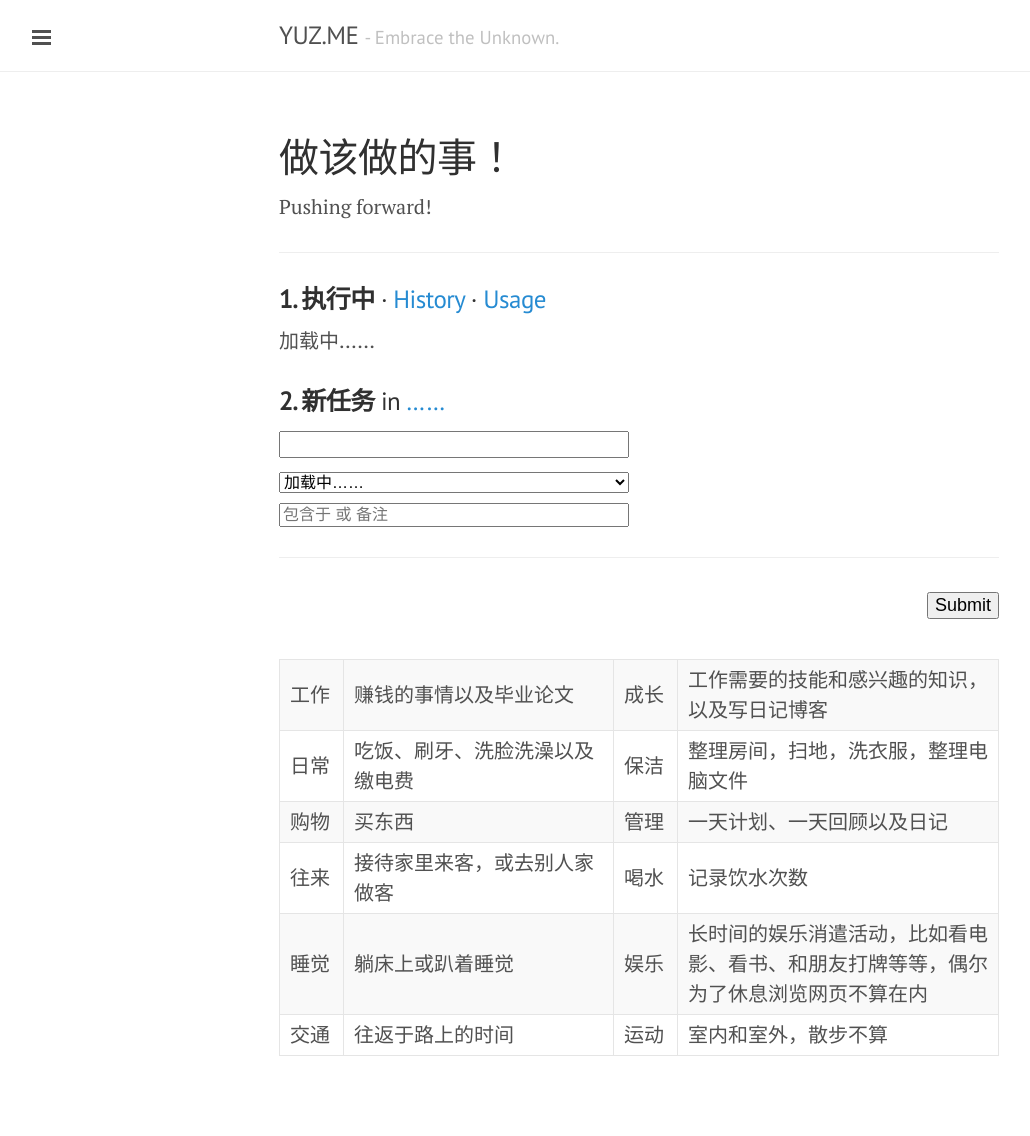
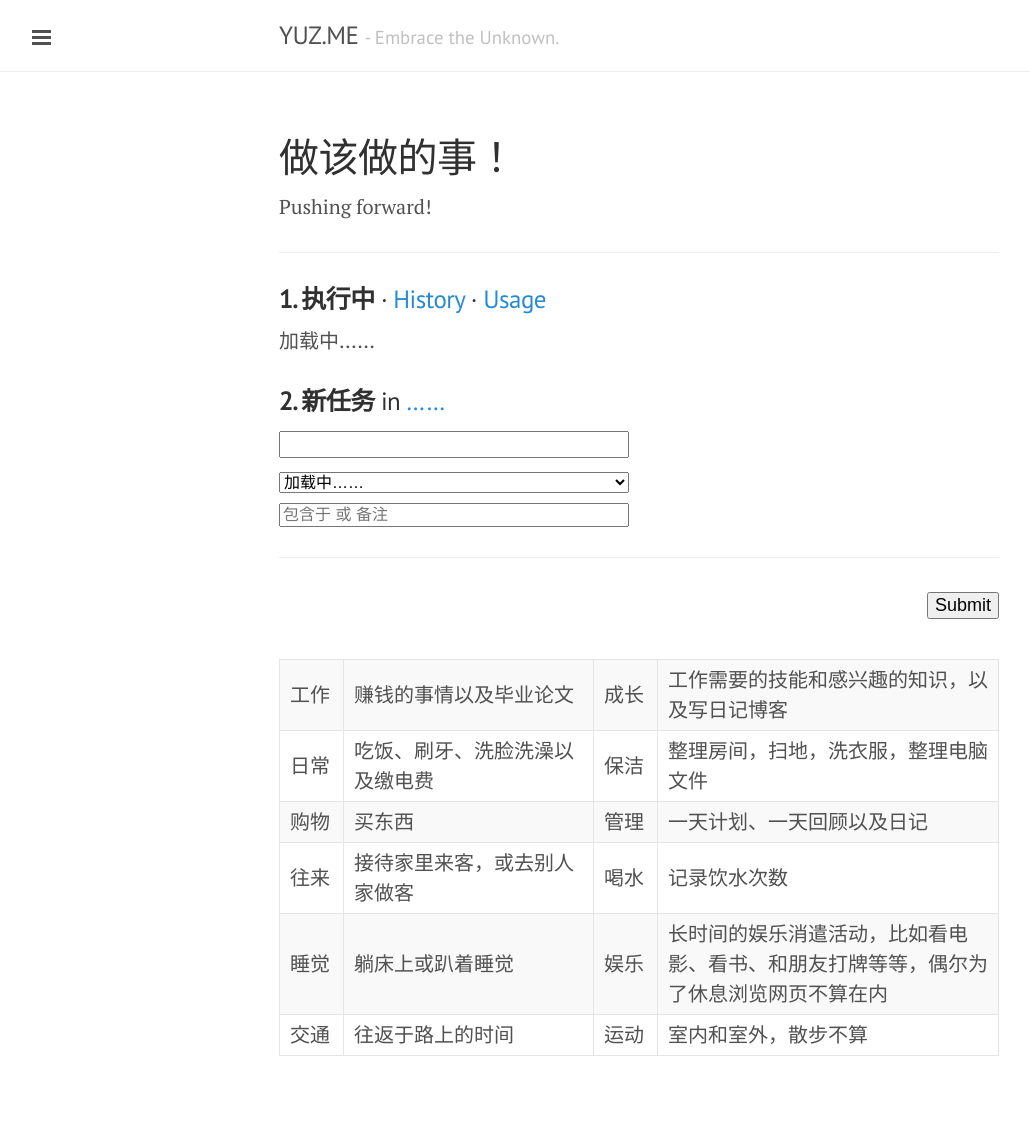
Before and after one commit to yusite/yuz.me, a Jekyll site: the page built from log.md, in a window 1280 px wide. Shown: the whole page, without its empty margins (1-1031 px from the left). Built offline with Jekyll 4.4.1, drawn with Linux system fonts in a browser that asks for light colours; Markdown is read by kramdown in place of the engine named in the settings.

Commit message:
update log page

```diff
--- a/log.md
+++ b/log.md
@@ -45,9 +45,9 @@ Pushing forward!
   <tbody>
     <tr>
         <td style="width:64px;">工作</td>
-        <td style="width:270px;">赚钱的事情以及毕业论文</td>
+        <td style="width:250px;">赚钱的事情以及毕业论文</td>
         <td style="width:64px;">成长</td>
-        <td style="width:321px;">工作需要的技能和感兴趣的知识，以及写日记博客</td>
+        <td style="width:341px;">工作需要的技能和感兴趣的知识，以及写日记博客</td>
     </tr>
     <tr>
         <td>日常</td>
```
